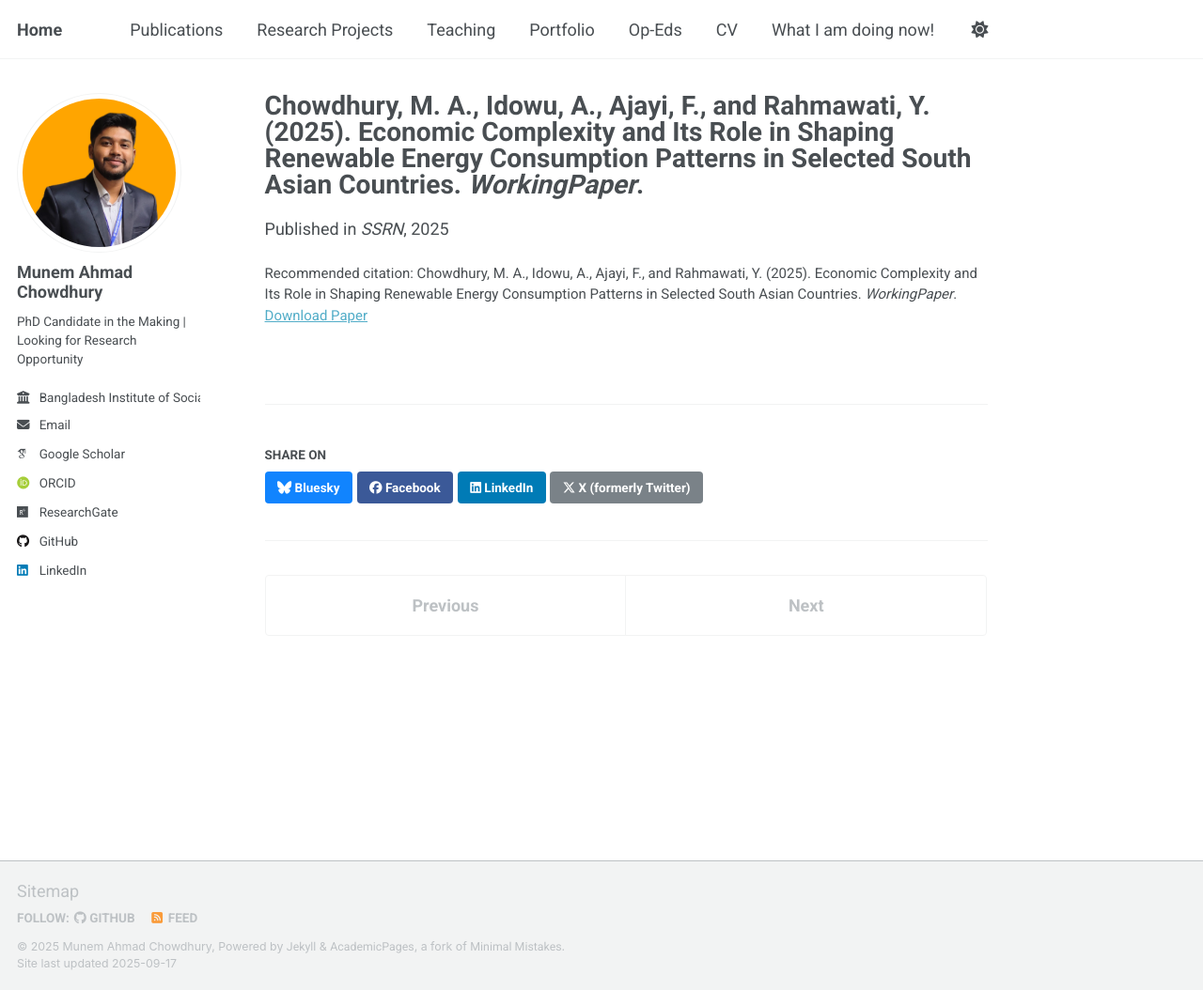
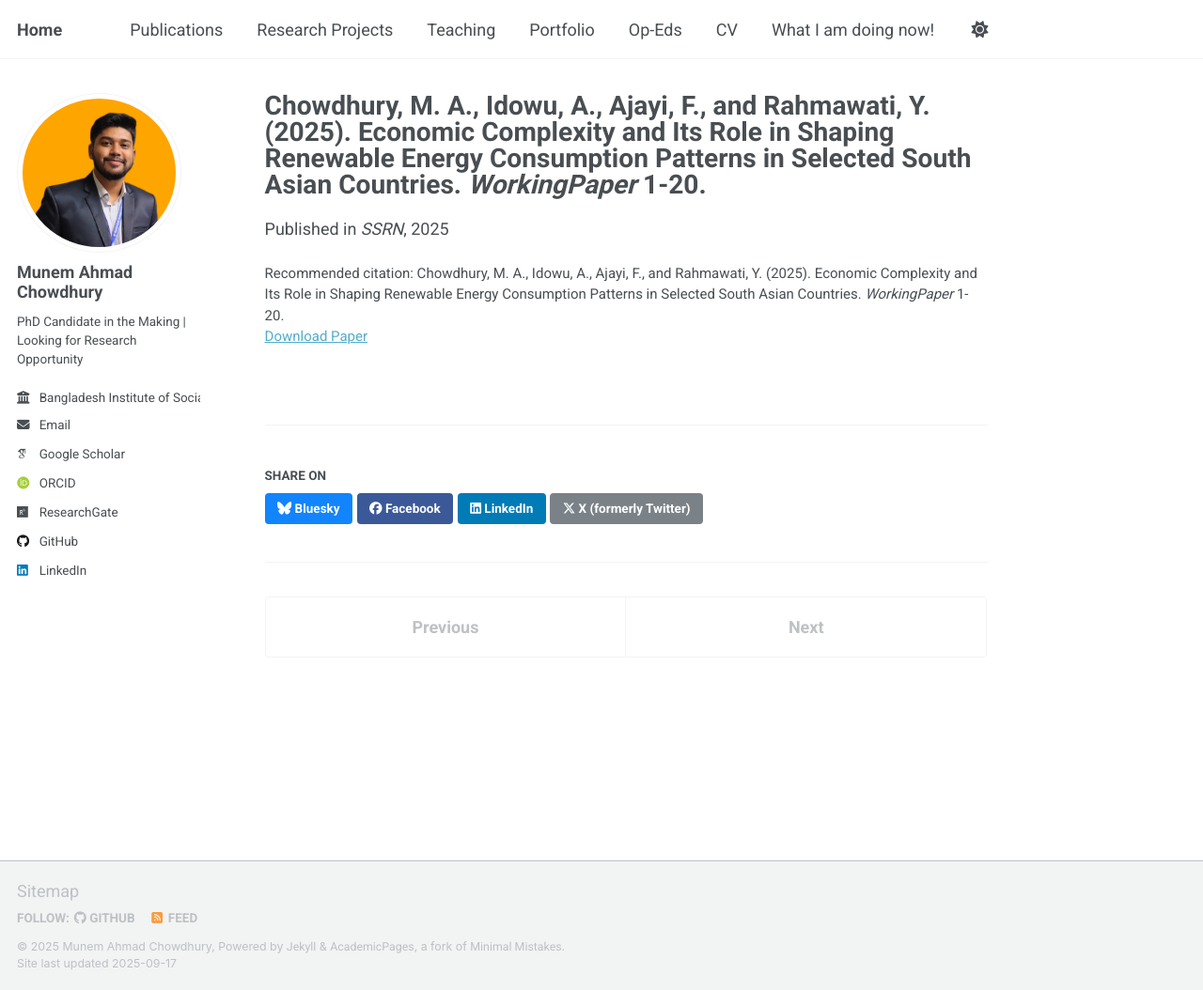
Before and after one commit to munemahmad/munemahmad.github.io, a Jekyll site: the page built from _publications/workingpaper1.md, in a window 1280 px wide and 1054 px high. Shown: the whole window at 94% size. Built offline with Jekyll 4.4.1, drawn with Linux system fonts in a browser that asks for light colours; some web fonts are replaced; a script that is not in the unit is left out.

Commit message:
Update workingpaper1.md

```diff
--- a/_publications/workingpaper1.md
+++ b/_publications/workingpaper1.md
@@ -1,5 +1,5 @@
 ---
-title: "Chowdhury, M. A., Idowu, A., Ajayi, F., and Rahmawati, Y. (2025). Economic Complexity and Its Role in Shaping Renewable Energy Consumption Patterns in Selected South Asian Countries. <i>WorkingPaper</i>."
+title: "Chowdhury, M. A., Idowu, A., Ajayi, F., and Rahmawati, Y. (2025). Economic Complexity and Its Role in Shaping Renewable Energy Consumption Patterns in Selected South Asian Countries. <i>WorkingPaper</i> 1-20."
 collection: publications
 category: working-papers
 permalink: /publications/workingpaper1/
@@ -7,5 +7,5 @@ date: 2025-05-03
 venue: 'SSRN'
 paperurl: '/files/wp1.pdf'
 abstracturl: '/publications/workingpaper1-abstract/'
-citation: 'Chowdhury, M. A., Idowu, A., Ajayi, F., and Rahmawati, Y. (2025). Economic Complexity and Its Role in Shaping Renewable Energy Consumption Patterns in Selected South Asian Countries. <i>WorkingPaper</i>.'
+citation: 'Chowdhury, M. A., Idowu, A., Ajayi, F., and Rahmawati, Y. (2025). Economic Complexity and Its Role in Shaping Renewable Energy Consumption Patterns in Selected South Asian Countries. <i>WorkingPaper</i> 1-20.'
 ---
```
